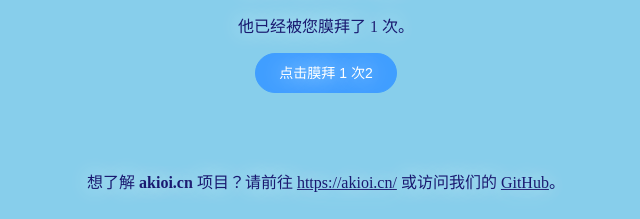
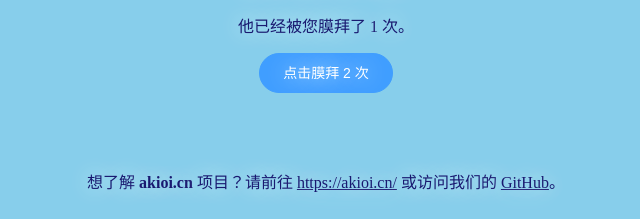
Before and after one commit to loader3229/ak-ioi, a plain HTML site: page index.html in a window 1280 px wide. Both pictures are taken after a click on the button "点击膜拜 1 次". Shown: the part 210-429 px from the top of the page, 314-954 px from the left. Drawn offline with nearby package versions, Linux system fonts and the light colour scheme.

Commit message:
Update index.html

```diff
--- a/index.html
+++ b/index.html
@@ -31,7 +31,7 @@
 				for(let item of document.getElementsByClassName("counter")) {
 					item.innerText = counter;
 				}
-				document.getElementById("mobai").innerHTML+=Math.floor(1+Math.pow(counter,0.6));
+				document.getElementById("mobai").innerHTML="点击膜拜 "+Math.floor(1+Math.pow(counter,0.6))+" 次";
 			}
 		</script>
 	</header>
```
